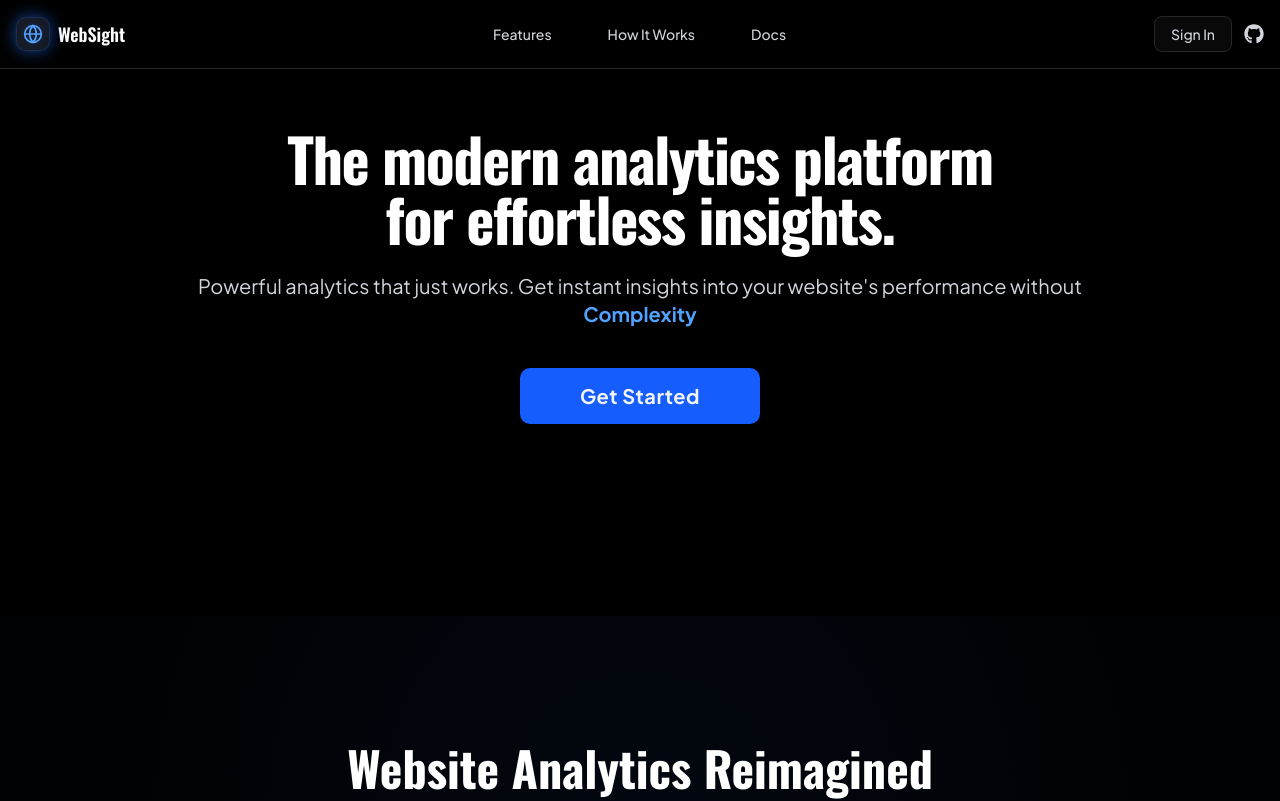
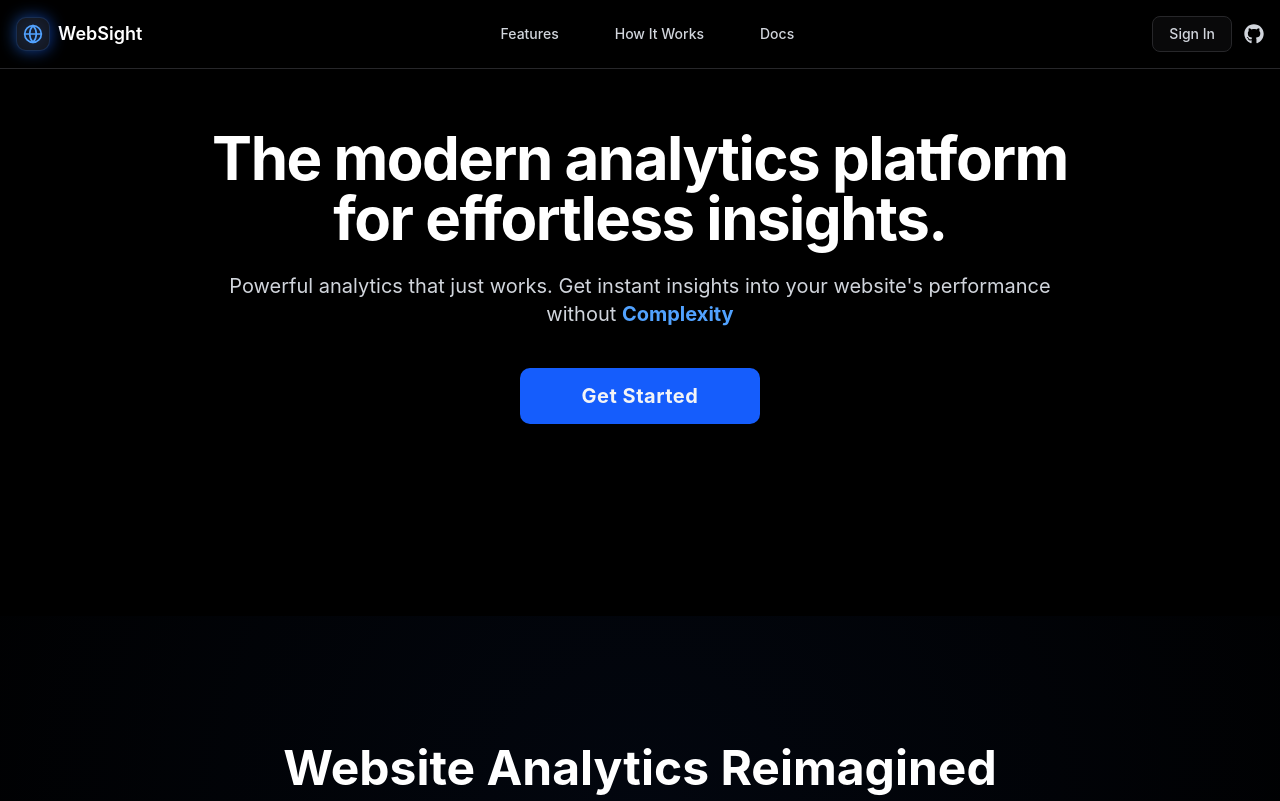
Before and after one commit to srexrg/websight, a Next.js app: page / in a window 1280 px wide. Shown: the top 801 px of the page. Built offline with nearby package versions, Linux system fonts and the light colour scheme.

Commit message:
feat(design): swap to Hanken Grotesk + JetBrains Mono

```diff
--- a/app/layout.tsx
+++ b/app/layout.tsx
@@ -1,30 +1,22 @@
 import type { Metadata } from "next";
-import { Geist, Geist_Mono, Plus_Jakarta_Sans } from "next/font/google";
-import { Oswald } from "next/font/google";
+import { Hanken_Grotesk, JetBrains_Mono } from "next/font/google";
 import { Analytics } from "@vercel/analytics/react";
 import "./globals.css";
 import Script from "next/script";
 import { DATA } from "@/data/site.config";
 
-const geistSans = Geist({
-  variable: "--font-geist-sans",
+const hanken = Hanken_Grotesk({
   subsets: ["latin"],
+  display: "swap",
+  weight: ["400", "500", "600", "700", "800"],
+  variable: "--font-hanken",
 });
 
-const geistMono = Geist_Mono({
-  variable: "--font-geist-mono",
-  subsets: ["latin"],
-});
-
-const jakarta = Plus_Jakarta_Sans({
+const jetbrains = JetBrains_Mono({
   subsets: ["latin"],
   display: "swap",
-  variable: "--font-jakarta",
-});
-
-const oswald = Oswald({
-  variable: "--font-oswald",
-  subsets: ["latin"],
+  weight: ["400", "500", "600", "700"],
+  variable: "--font-jetbrains",
 });
 
 export const metadata: Metadata = {
@@ -111,7 +103,7 @@ export default function RootLayout({
       <Script src="https://websight.srexrg.me/tracker.js" data-site="websight.srexrg.me"/>
       </head>
       <body
-        className={`${geistSans.variable} ${geistMono.variable} ${oswald.variable} ${jakarta.variable} antialiased bg-black`}
+        className={`${hanken.variable} ${jetbrains.variable} font-sans antialiased`}
       >
         {children}
         <Analytics />
```
